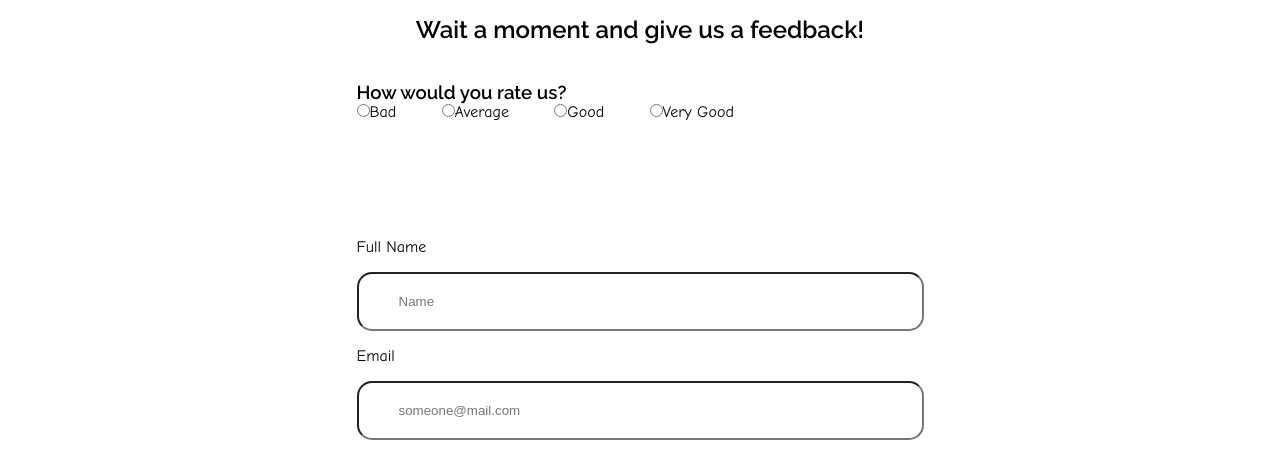
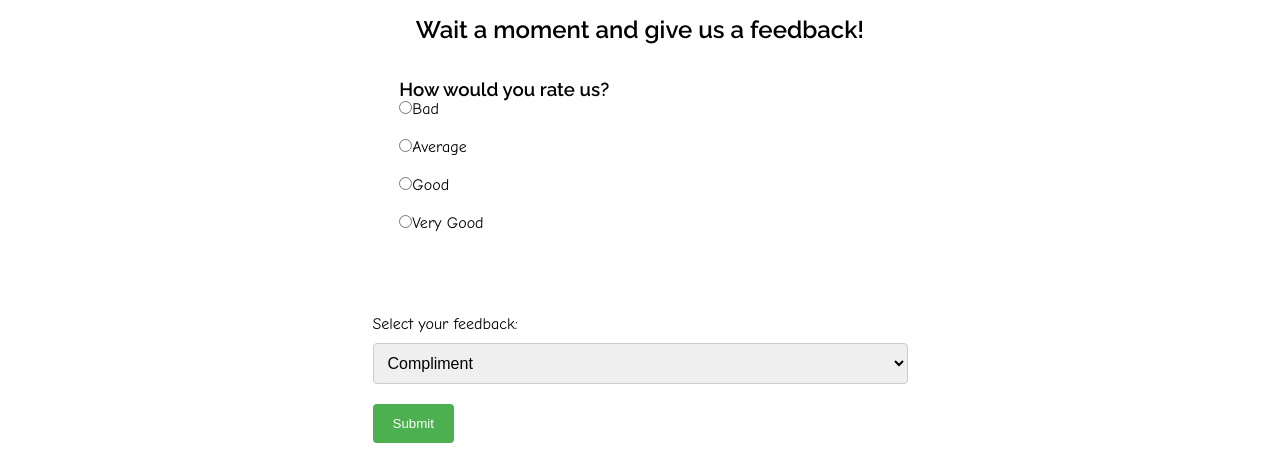
Before and after one commit to PathumSandeepa/Travel-Web-Project, a plain HTML site: page feedback.html in a window 1280 px wide. Shown: the part 319-772 px from the top of the page. Drawn offline with Linux system fonts and the light colour scheme.

Commit message:
updatefeedback

```diff
--- a/css/feedback.css
+++ b/css/feedback.css
@@ -103,3 +103,37 @@ textarea.box{
     background-color: #890000;
     opacity: 1;
 }
+
+form {
+	margin: 0 auto;
+	width: 50%;
+}
+
+label {
+	display: block;
+	margin-bottom: 10px;
+}
+
+select {
+	display: block;
+	width: 100%;
+	padding: 10px;
+	margin-bottom: 20px;
+	font-size: 16px;
+	border: 1px solid #ccc;
+	border-radius: 4px;
+	box-sizing: border-box;
+}
+
+input[type="submit"] {
+	background-color: #4CAF50;
+	color: white;
+	padding: 12px 20px;
+	border: none;
+	border-radius: 4px;
+	cursor: pointer;
+}
+
+input[type="submit"]:hover {
+	background-color: #45a049;
+}
--- a/css/shop.css
+++ b/css/shop.css
@@ -13,8 +13,6 @@
 	text-align: center;
 }
 
-
-}
 .product{
 	position:center;
 	margin: 10px 10px 0 0;
--- a/feedback.html
+++ b/feedback.html
@@ -56,6 +56,19 @@
                     <label class="radio-inline"><input type="radio" name="rating" value="Good">Good</label>
                     <label class="radio-inline"><input type="radio" name="rating" value="Very good">Very Good</label>
             </div>
+            <br><br>
+
+            <div>
+                <form>
+                    <label for="feedback">Select your feedback:</label>
+                    <select id="feedback" name="feedback">
+                        <option value="compliment">Compliment</option>
+                        <option value="suggestion">Suggestion</option>
+                        <option value="complaint">Complaint</option>
+                    </select>
+                    <input type="submit" value="Submit">
+                </form>
+            </div>
             <br><br><br>
                 <div class="box-below">
                     <label for="name">Full Name<br>
--- a/js/feedback.js
+++ b/js/feedback.js
@@ -17,3 +17,11 @@ function formValidate() {
         }
     }
 }
+
+const feedbackForm = document.querySelector('form');
+const feedbackSelect = feedbackForm.querySelector('select');
+
+feedbackForm.addEventListener('submit', (event) => {
+	event.preventDefault();
+	alert(`Thank you for your ${feedbackSelect.value}!`);
+});
```
